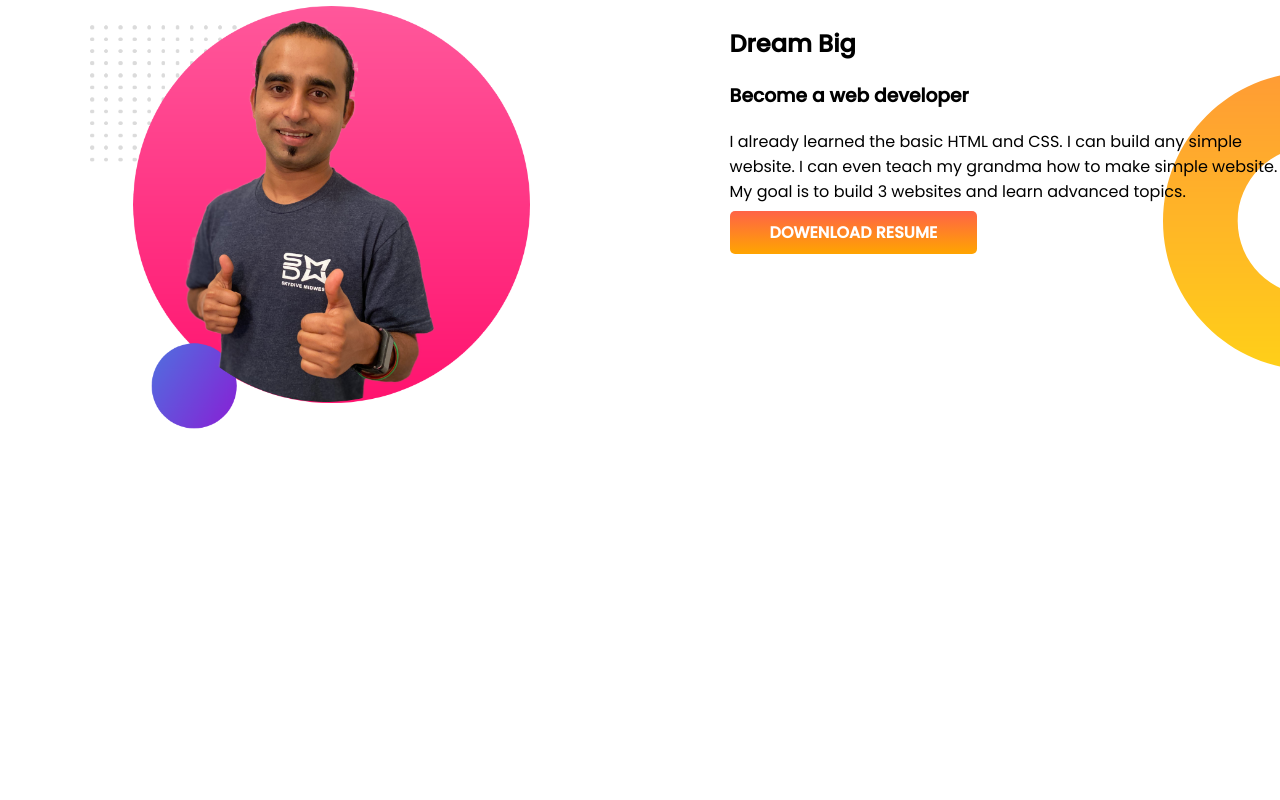
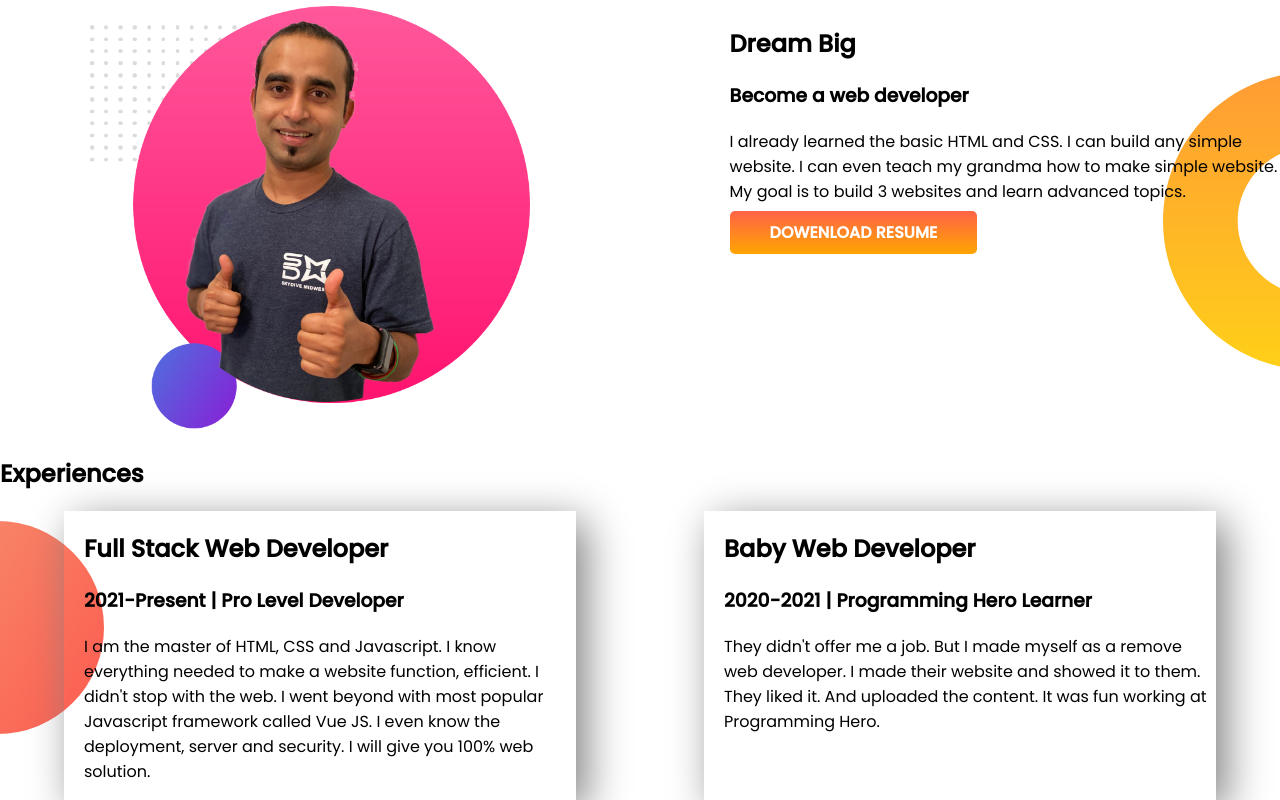
Before and after one commit to HossainSahadat/developer-portfolio, a plain HTML site: page index.html in a window 1280 px wide. Shown: the part 538-1338 px from the top of the page. Before the commit the page ends 974 px from the top, so only its background shows below. Drawn offline with Linux system fonts and the light colour scheme.

Commit message:
fotter part add

```diff
--- a/index.html
+++ b/index.html
@@ -46,6 +46,26 @@
         </div>
 
     </section>
+    <section class="experience-area">
+        <h1>Experiences</h1>
+        <div class="experience-div">
+            <div class="half-width expe-item">
+                <h1>Full Stack Web Developer</h1>
+                <h3>2021-Present | Pro Level Developer</h3>
+                <p>I am the master of HTML, CSS and Javascript. I know everything needed to make a website function,
+                    efficient. I didn't stop with the web. I went beyond with most popular Javascript framework called
+                    Vue
+                    JS. I even know the deployment, server and security. I will give you 100% web solution.</p>
+            </div>
+            <div class="half-width expe-item">
+                <h1>Baby Web Developer</h1>
+                <h3>2020-2021 | Programming Hero Learner</h3>
+                <p>They didn't offer me a job. But I made myself as a remove web developer. I made their website and
+                    showed
+                    it to them. They liked it. And uploaded the content. It was fun working at Programming Hero.</p>
+            </div>
+        </div>
+    </section>
 
 </body>
 
--- a/style.css
+++ b/style.css
@@ -43,3 +43,18 @@ body{
     background-repeat: no-repeat;
     background-position: right;
 }
+.experience-div{
+    display: flex;
+}
+.expe-item{
+    width: 40%;
+    margin-left: 5%;
+    margin-right: 5%;
+    padding-left: 20px;
+    box-shadow: 10px 10px 40px gray;
+}
+.experience-area{
+    background-image: url(images/exp-bg.png);
+    background-repeat: no-repeat;
+    background-position: left;
+}
```
